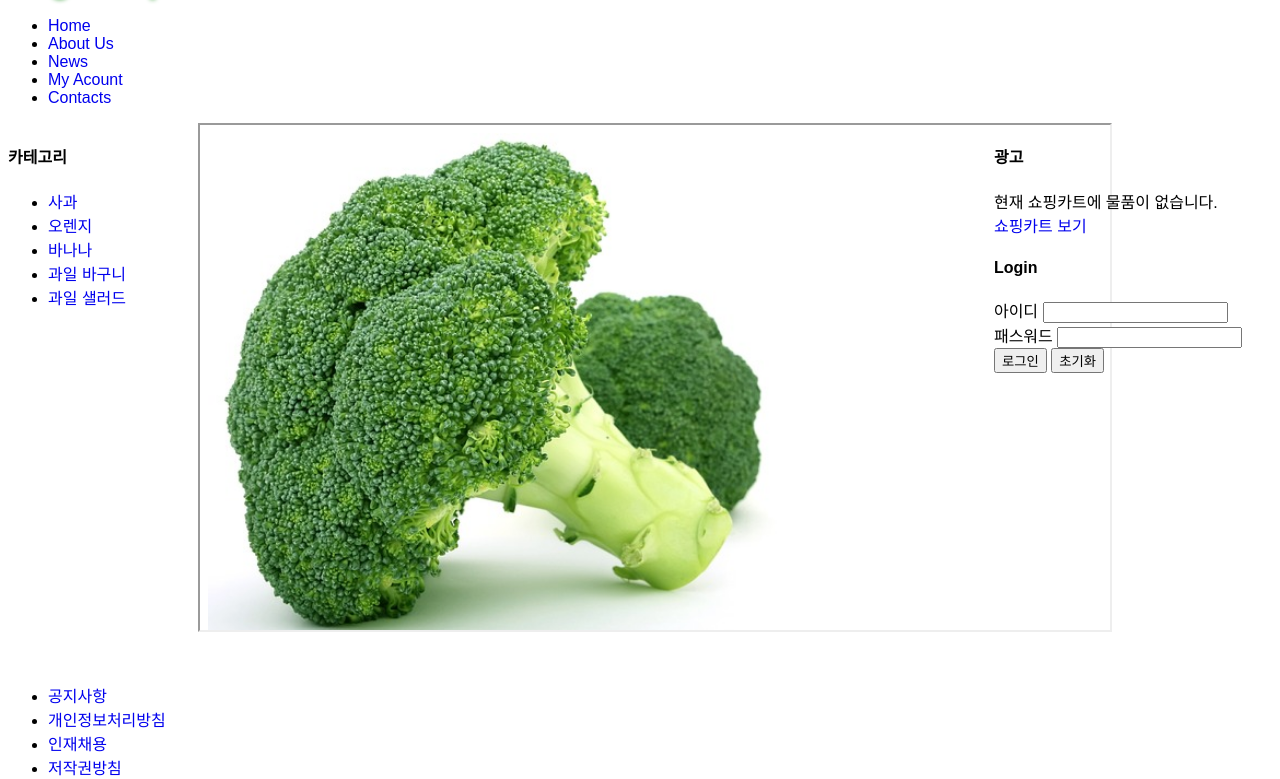
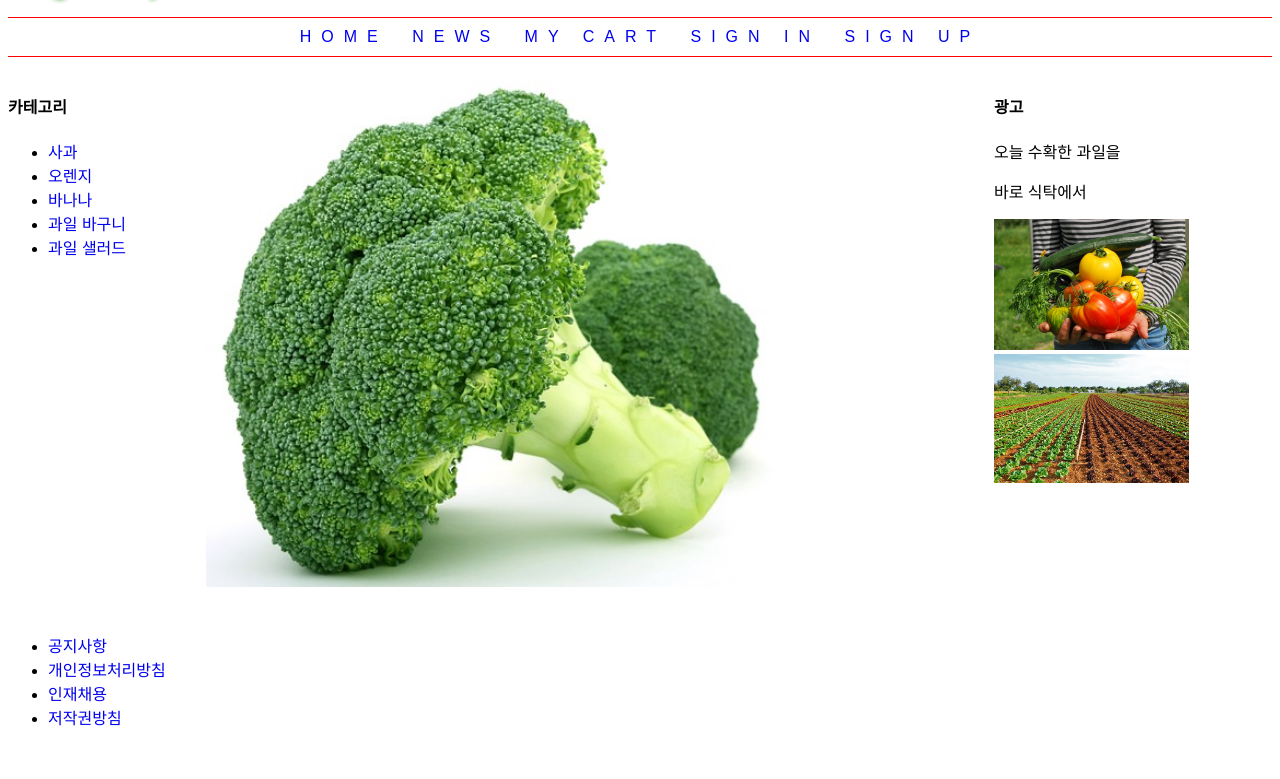
Before and after one commit to mini9932/html.99, a plain HTML site: page index.html in a window 1280 px wide. Shown: the part 63-842 px from the top of the page. After the commit the page ends 821 px from the top, so only its background shows below. Drawn offline with Linux system fonts and the light colour scheme.

Commit message:
Add files via upload

```diff
--- a/index.html
+++ b/index.html
@@ -5,6 +5,25 @@
     <meta name="viewport" content="width=device-width, initial-scale=1.0">
     <title>vegi shop</title>
     <link type="text/css"  rel="stylesheet" href="mecss.css">
+
+<style>
+ul.nav{
+    list-style: none;
+    text-align: center;
+    border-top: 1px solid red;
+    border-bottom: 1px solid red;
+    padding: 10px 0;
+}
+
+ul.nav li{
+    display: inline;
+    text-transform: uppercase;
+    padding: 0 10px;
+    letter-spacing: 10px;
+}
+
+</style>
+
 </head>
 <body>
     <header>
@@ -12,12 +31,12 @@
     </header>
 
     <nav>
-        <ul>
+        <ul class="nav">
             <li><a href="index.html">Home</a></li>
-            <li><a href="index.html">About Us</a></li>
             <li><a href="index.html">News</a></li>
-            <li><a href="index.html">My Acount</a></li>
-            <li><a href="index.html">Contacts</a></li>
+            <li><a href="index.html">My cart</a></li>
+            <li><a href="signin.html" target="_blank">sign in</a></li>
+            <li><a href="index.html">sign up</a></li>
         </ul>
     </nav>
 
@@ -33,24 +52,18 @@
     </aside>
 
     <section>
-    <iframe name="ifram1" src="main.html" width="910" height="505">
+    <iframe name="ifram1" src="main.html" width="100%" height="100%" style="border: 0px;">
     </iframe>
     </section>
 
     <aside id="right">
     <h4>광고</h4>
-    <div>현재 쇼핑카트에 물품이 없습니다.</div>
-    <a href="#">쇼핑카트 보기</a>
+    <p>오늘 수확한 과일을</p>
+    <p>바로 식탁에서 </p>
+    <img src="delivery.jpg" width="70%">
+    <img src="farm.jpg" width="70%">
 
-    <h4>Login</h4>
-    <form action="#" method="get">
-    아이디 <input type="text">
-    <br>
-    패스워드
-    <input type="password"> <br>
-    <input type="submit" value="로그인">
-    <input type="reset" value="초기화">
-</form>
+
 </aside>
 
 <footer>
```
Also changed, not shown: signin.html (added, +20 -0 lines).
